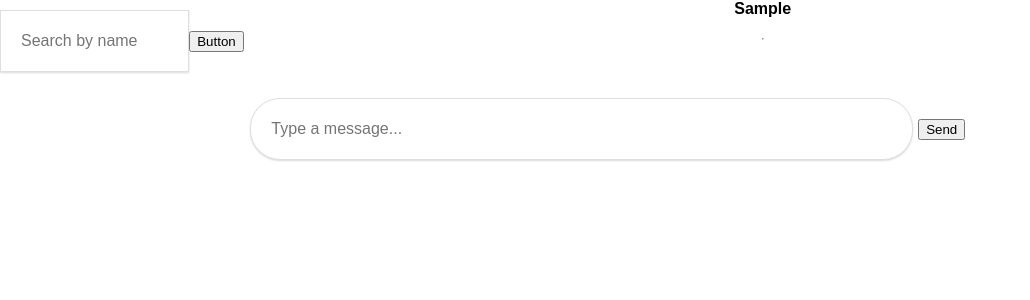
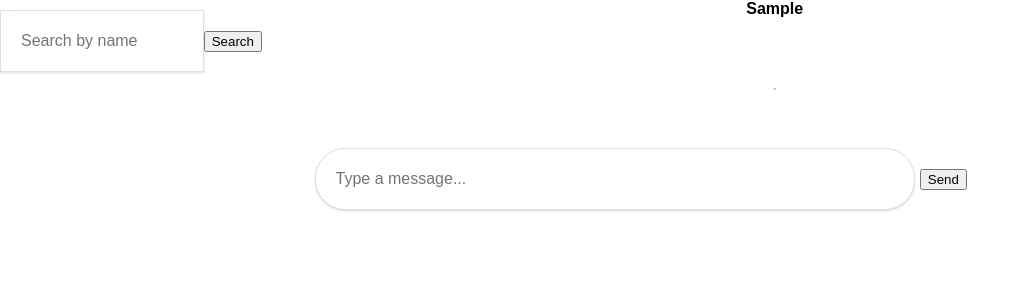
Before and after one commit to feelingBlue00/Chat-app, a React (Create React App) app in the folder client/: page / in a window 1280 px wide. Both pictures are taken after typing "Sample" into the empty fields and a click on the button "Login". Shown: the top 300 px of the page, without its empty margins (0-1030 px from the left). Built offline with nearby package versions, Linux system fonts and the light colour scheme.

Commit message:
Modified to css

```diff
--- a/client/src/components/ChatRoom/ContactList.js
+++ b/client/src/components/ChatRoom/ContactList.js
@@ -31,7 +31,7 @@ export default class ContactList extends React.Component {
             onChange={(event) => this.handleSearchContact(event)}
             style={{ display: "inline" }}
           />
-          <button className="search-button">Button</button>
+          <button className="search-button">Search</button>
         </div>
         <div className="contact-list" overflow="scroll"></div>
       </div>
--- a/client/src/components/ChatRoom/InputBox.js
+++ b/client/src/components/ChatRoom/InputBox.js
@@ -22,7 +22,7 @@ export default class InputBox extends React.Component {
 
   render() {
     return (
-      <div style={{ alignItems: "right" }}>
+      <div className="user-input" style={{ alignItems: "right" }}>
         <form
           style={{ display: "inline", margin: 5 }}
           id="input-box"
@@ -30,7 +30,7 @@ export default class InputBox extends React.Component {
         >
           <input
             type="text"
-            className="input-box"
+            className="user-input"
             onChange={this.messageChangedHandler}
             value={this.state.textInput}
             placeholder="Type a message..."
--- a/client/src/components/LoginForm.js
+++ b/client/src/components/LoginForm.js
@@ -46,8 +46,12 @@ export default class LoginForm extends React.Component {
     if (this.state.submitted) {
       return (
         <div style={{ display: "flex", flexDirection: "row", width: "100%" }}>
-          <ContactList style={{ float: "left", width: "20%" }} />
+          <ContactList
+            className="contact"
+            style={{ float: "left", width: "20%" }}
+          />
           <MainApp
+            className="main-app"
             username={this.state.username}
             style={{
               marginLeft: "20&",
@@ -68,7 +72,7 @@ export default class LoginForm extends React.Component {
             display: "block",
           }}
         >
-          Sad chat room
+          Enter your user name
         </h1>
         <br />
         <div className="login">
--- a/client/src/components/MainApp.js
+++ b/client/src/components/MainApp.js
@@ -1,6 +1,7 @@
 import React from "react";
 import InputBox from "./ChatRoom/InputBox";
 import Messages from "./Message/Messages";
+import "../css/InputBox.css";
 import "../css/MainApp.css";
 
 export default class MainApp extends React.Component {
@@ -30,17 +31,7 @@ export default class MainApp extends React.Component {
   render() {
     return (
       <div className="chat-container">
-        <div
-          className="room-name"
-          style={{
-            fontWeight: "bold",
-            fontSize: 16,
-            textAlign: "center",
-            height: "30px",
-          }}
-        >
-          {this.props.username}
-        </div>
+        <div className="room-name">{this.props.username}</div>
         <hr />
         <div>
           <Messages
@@ -48,7 +39,9 @@ export default class MainApp extends React.Component {
             messages={this.state.messages}
             username={this.props.username}
           />
-          <InputBox sendMessage={this.sendMessage} />
+        </div>
+        <div>
+          <InputBox className="user-input" sendMessage={this.sendMessage} />
         </div>
       </div>
     );
--- a/client/src/css/App.css
+++ b/client/src/css/App.css
@@ -5,8 +5,7 @@ body {
 
 html,
 body,
-#app,
-.chat-container {
+#root {
   min-height: 100vh;
   max-height: 100vh;
   max-width: 100%;
--- a/client/src/css/InputBox.css
+++ b/client/src/css/InputBox.css
@@ -1,4 +1,4 @@
-.input-box {
+.user-input {
   border-radius: 30px;
   position: relative;
   overflow: hidden;
--- a/client/src/css/MainApp.css
+++ b/client/src/css/MainApp.css
@@ -1,8 +1,30 @@
 .chat-container {
   display: flex;
   flex-direction: column;
-  height: 100%;
-  width: 100%;
+  max-height: 100vh;
+  min-height: 100vh;
+  width: 90%;
+}
+
+.room-name {
+  height: 10%;
+  font-weight: bold;
+  font-size: 16;
+  text-align: center;
+}
+
+.message-container {
+  overflow-y: scroll;
+  overflow-x: hidden;
+  flex-grow: 1;
+  padding: 20px;
+}
+
+.main-app,
+.contact {
+  min-height: 100vh;
+  max-height: 100vh;
+  max-width: 100%;
 }
 
 .message.from-this-user .username {
```
